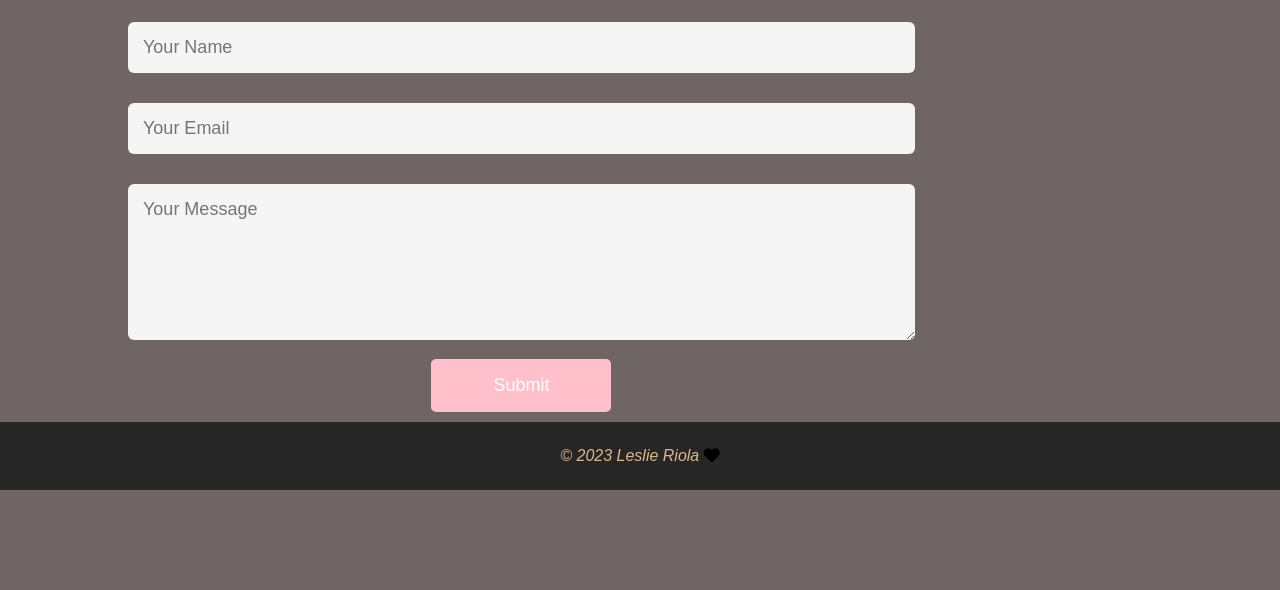
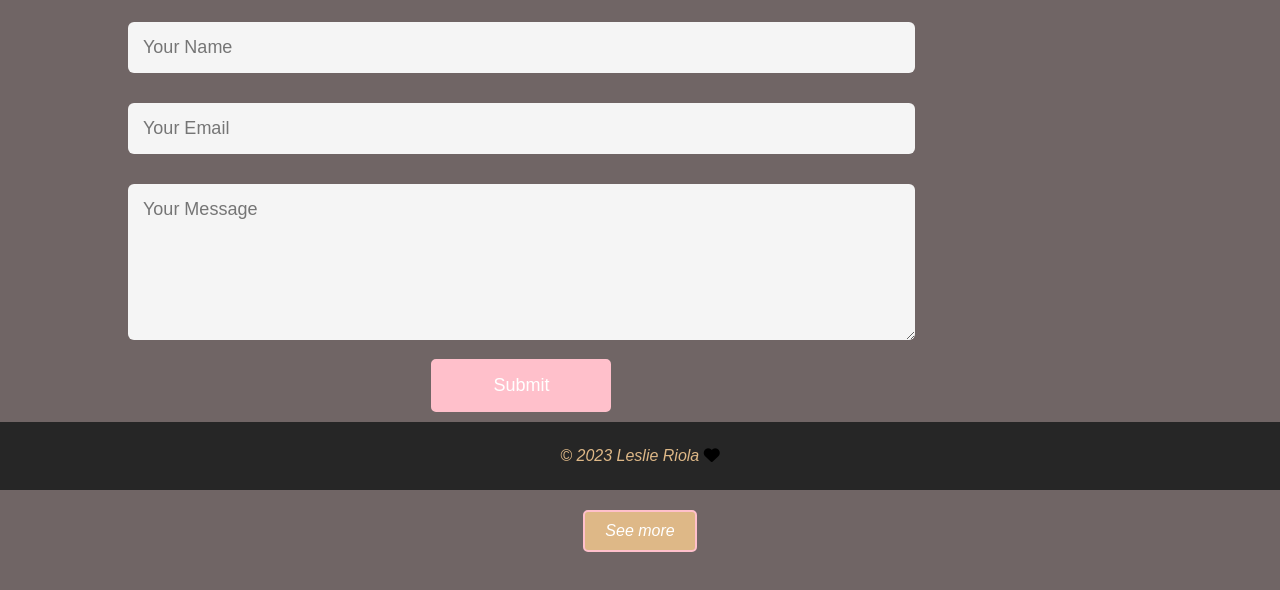
Before and after one commit to leslieriola/leslieriola.github.io, a plain HTML site: page index.html in a window 1280 px wide. Shown: the part 2632-3222 px from the top of the page. Drawn offline with Linux system fonts and the light colour scheme.

Commit message:
update website

```diff
--- a/index.html
+++ b/index.html
@@ -165,6 +165,8 @@
         <p>&copy; 2023 Leslie Riola <i class=" fas fa-heart"></i> </p>
     </div>
 </div>
-
+<div class="btn-container">
+    <a href="#" class="btn">See more</a
+        ></div>
 </body>
 </html>
```
